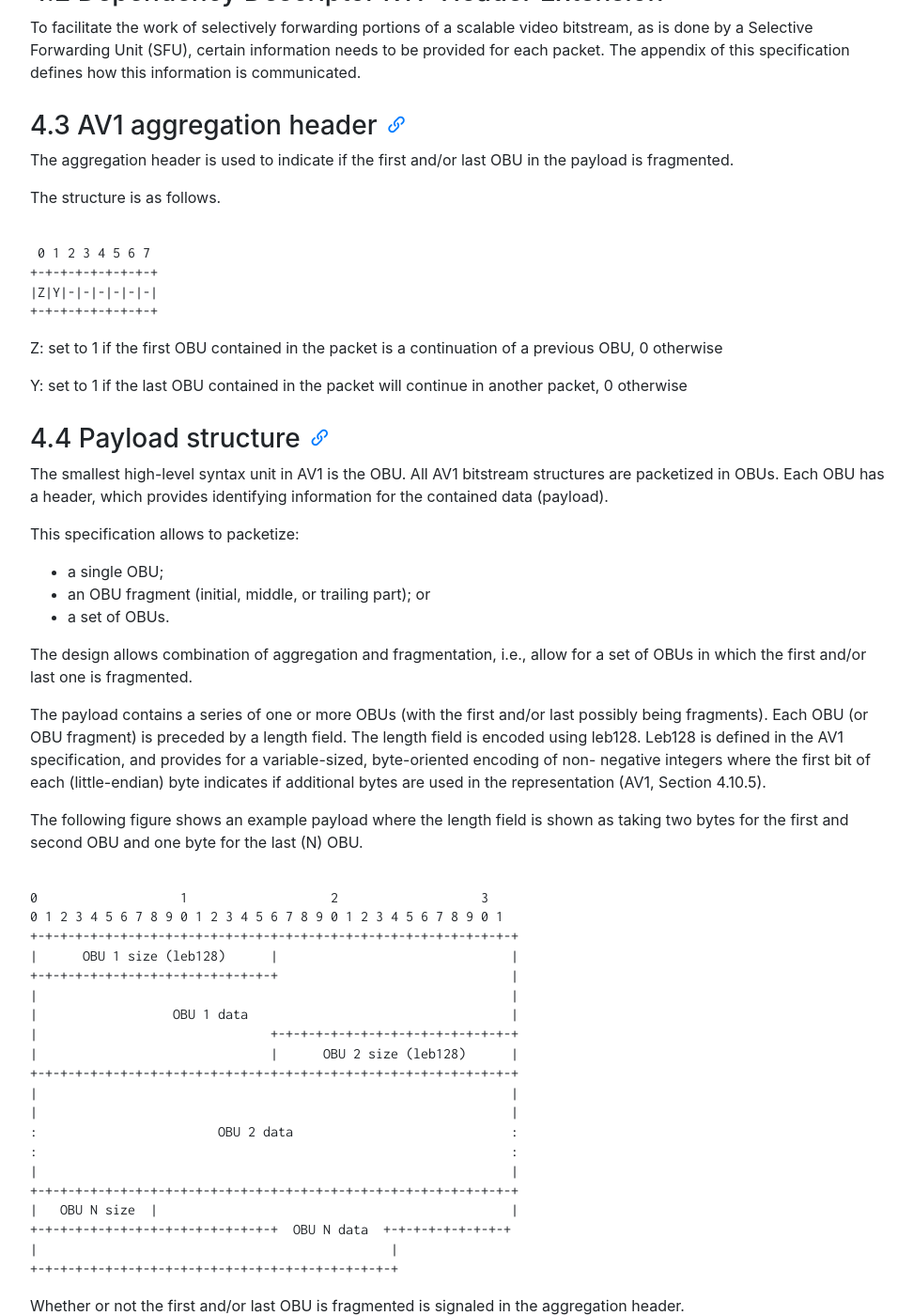
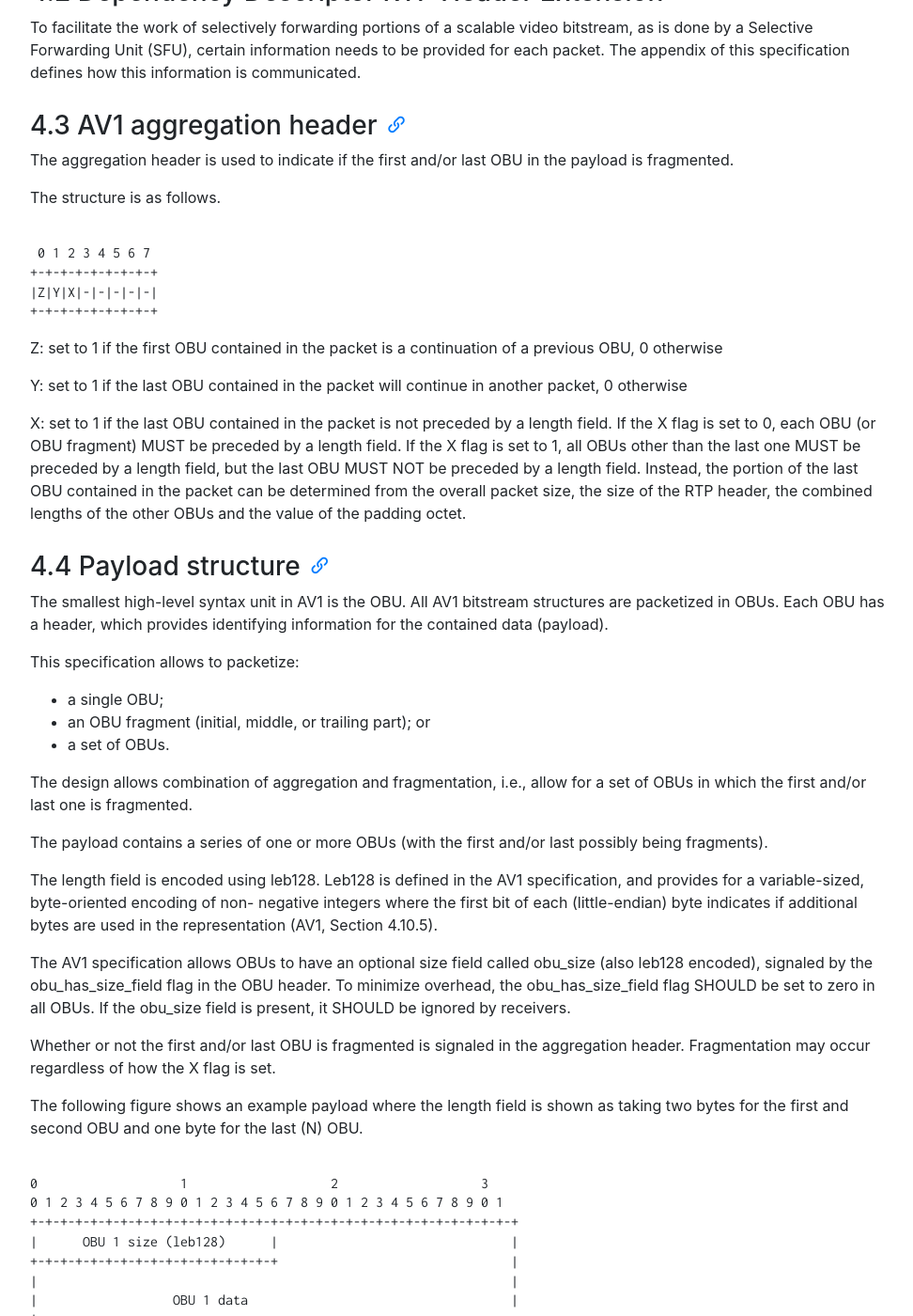
Before and after one commit to AOMediaCodec/av1-rtp-spec, a Jekyll site: the page built from index.md, in a window 1280 px wide and 1400 px high, scrolled down 4188 px. Shown: the whole window at 94% size, without its empty margins (53-1025 px from the left). Built offline with Jekyll 4.4.1, drawn with Linux system fonts in a browser that asks for light colours; nearby versions of some CDN libraries; some of the changed text lies outside the part shown.

Commit message:
Addition of bit to aggregation header + length clarifications
Fix for Issue https://github.com/AOMediaCodec/av1-rtp-spec/issues/24

```diff
--- a/av1-rtp-spec.md
+++ b/av1-rtp-spec.md
@@ -189,7 +189,7 @@ The structure is as follows.
 <pre><code>
  0 1 2 3 4 5 6 7
 +-+-+-+-+-+-+-+-+
-|Z|Y|-|-|-|-|-|-|
+|Z|Y|X|-|-|-|-|-|
 +-+-+-+-+-+-+-+-+
 </code></pre>
 
@@ -199,6 +199,14 @@ previous OBU, 0 otherwise
 Y: set to 1 if the last OBU contained in the packet will continue in another
 packet, 0 otherwise
 
+X: set to 1 if the last OBU contained in the packet is not preceded by a
+length field. If the X flag is set to 0, each OBU (or OBU fragment) MUST
+be preceded by a length field. If the X flag is set to 1, all OBUs other
+than the last one MUST be preceded by a length field, but the last OBU
+MUST NOT be preceded by a length field. Instead, the portion of the last OBU
+contained in the packet can be determined from the overall packet size,
+the size of the RTP header, the combined lengths of the other OBUs and the
+value of the padding octet.
 
 ### 4.4 Payload structure
 
@@ -216,11 +224,22 @@ The design allows combination of aggregation and fragmentation, i.e., allow for
 a set of OBUs in which the first and/or last one is fragmented.
 
 The payload contains a series of one or more OBUs (with the first and/or last
-possibly being fragments). Each OBU (or OBU fragment) is preceded by a length
-field. The length field is encoded using leb128. Leb128 is defined in the AV1
+possibly being fragments).
+
+The length field is encoded using leb128. Leb128 is defined in the AV1
 specification, and provides for a variable-sized, byte-oriented encoding of non-
 negative integers where the first bit of each (little-endian) byte indicates if
 additional bytes are used in the representation (AV1, Section 4.10.5).
+
+The AV1 specification allows OBUs to have an optional size field called
+obu_size (also leb128 encoded), signaled by the obu_has_size_field flag
+in the OBU header. To minimize overhead, the obu_has_size_field flag SHOULD
+be set to zero in all OBUs. If the obu_size field is present, it SHOULD
+be ignored by receivers.
+
+Whether or not the first and/or last OBU is fragmented is signaled in the
+aggregation header. Fragmentation may occur regardless of how the X flag
+is set.
 
 The following figure shows an example payload where the length field is shown as
 taking two bytes for the first and second OBU and one byte for the last (N) OBU.
@@ -248,8 +267,27 @@ taking two bytes for the first and second OBU and one byte for the last (N) OBU.
 +-+-+-+-+-+-+-+-+-+-+-+-+-+-+-+-+-+-+-+-+-+-+-+-+
 </code></pre>
 
-Whether or not the first and/or last OBU is fragmented is signaled in the
-aggregation header.
+The following figure shows an example payload where the Z and X flags
+are set to 1 and the Y flag is set to 0:
+
+<pre><code>
+0                   1                   2                   3
+0 1 2 3 4 5 6 7 8 9 0 1 2 3 4 5 6 7 8 9 0 1 2 3 4 5 6 7 8 9 0 1
++-+-+-+-+-+-+-+-+-+-+-+-+-+-+-+-+-+-+-+-+-+-+-+-+-+-+-+-+-+-+-+-+
+|      OBU 1 size (leb128)      |                               |
++-+-+-+-+-+-+-+-+-+-+-+-+-+-+-+-+                               |
+|                                                               |
+|                  OBU 1 data                                   |
+|                               +-+-+-+-+-+-+-+-+-+-+-+-+-+-+-+-+
+|                               |                               |
++-+-+-+-+-+-+-+-+-+-+-+-+-+-+-+-+                               |
+|                                                               |
+|                                                               |
+:                        OBU 2 data                             :
+:                                                               :
+|                                                               |
++-+-+-+-+-+-+-+-+-+-+-+-+-+-+-+-+-+-+-+-+-+-+-+-+-+-+-+-+-+-+-+-+
+</code></pre>
 
 ## 5. Packetization rules
 
```
